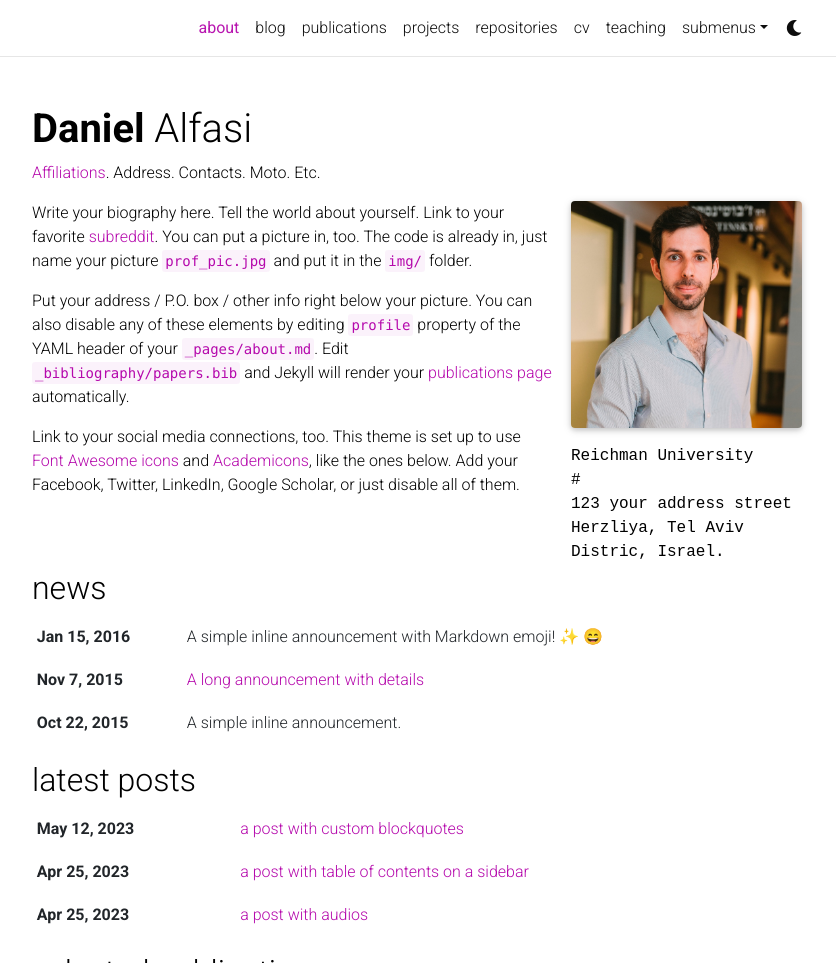
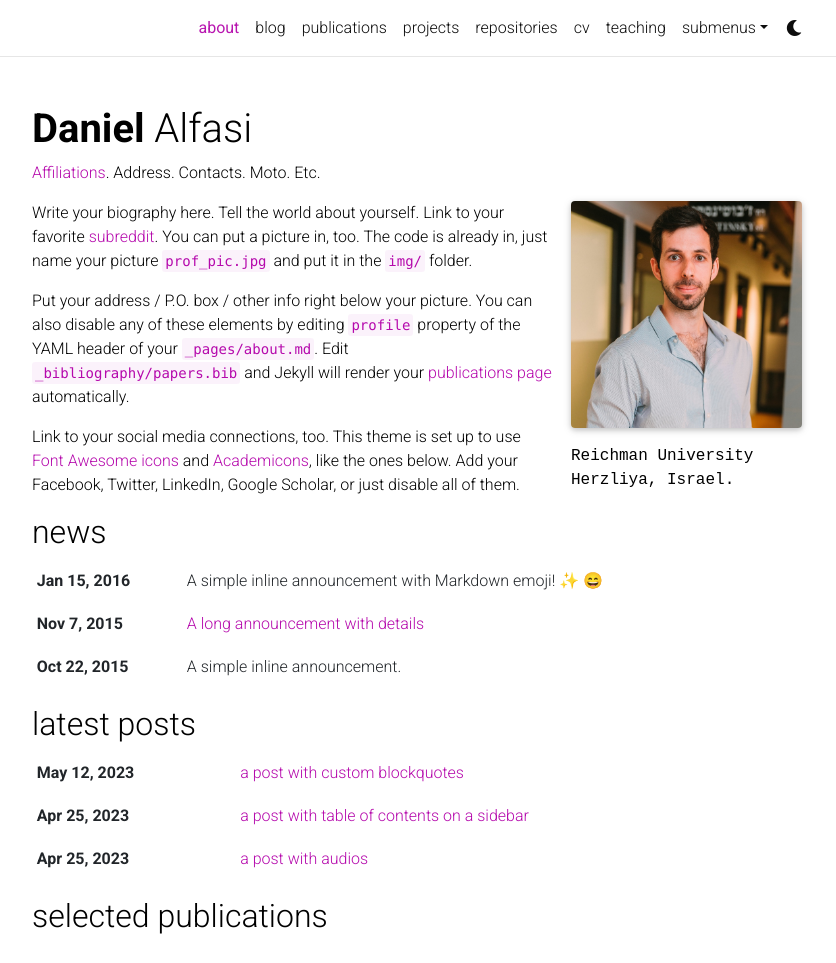
Before and after one commit to daniel4x/daniel4x.github.io, a Jekyll site: the page built from _pages/about.md, in a window 1280 px wide and 1308 px high, cut to the strip 0-963 px from the top of the window. Shown: the whole strip, without its empty margins (223-1059 px from the left). Built offline with Jekyll 4.4.1, drawn with Linux system fonts in a browser that asks for light colours; full-size pictures stand in for the smaller copies a plugin makes; emoji names are drawn with the system emoji font; comment, search, counter and statistics services are not loaded; a style sheet for code colours, icons or effects is not loaded.

Commit message:
update profile

```diff
--- a/_config.yml
+++ b/_config.yml
@@ -75,9 +75,9 @@ github_username: # your GitHub user name
 gitlab_username: # your GitLab user name
 twitter_username: # your Twitter handle
 mastodon_username: # your mastodon instance+username in the format instance.tld/@username
-linkedin_username: # your LinkedIn user name
+linkedin_username: daniel-alfasi
 telegram_username: # your Telegram user name
-scholar_userid: # your Google Scholar ID
+scholar_userid: uxuvP0gAAAAJ
 semanticscholar_id: # your Semantic Scholar ID
 whatsapp_number: # your WhatsApp number (full phone number in international format. Omit any zeroes, brackets, or dashes when adding the phone number in international format.)
 orcid_id: # your ORCID ID
--- a/_pages/about.md
+++ b/_pages/about.md
@@ -10,8 +10,7 @@ profile:
   image_circular: false # crops the image to make it circular
   address: >
     <p>Reichman University</p>
-    # <p>123 your address street</p>
-    <p>Herzliya, Tel Aviv Distric, Israel.</p>
+    <p>Herzliya, Israel.</p>
 
 news: true  # includes a list of news items
 latest_posts: true  # includes a list of the newest posts
```
